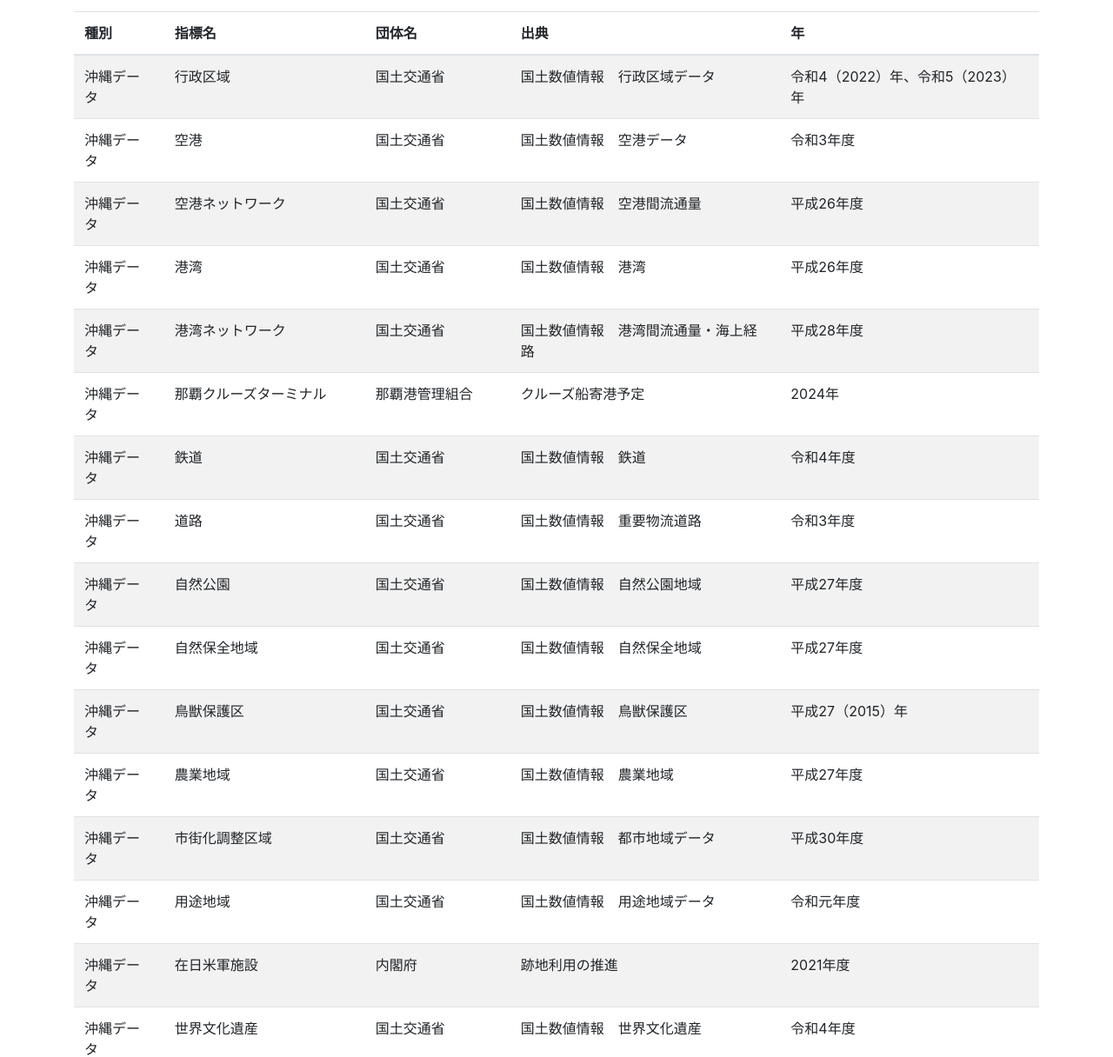
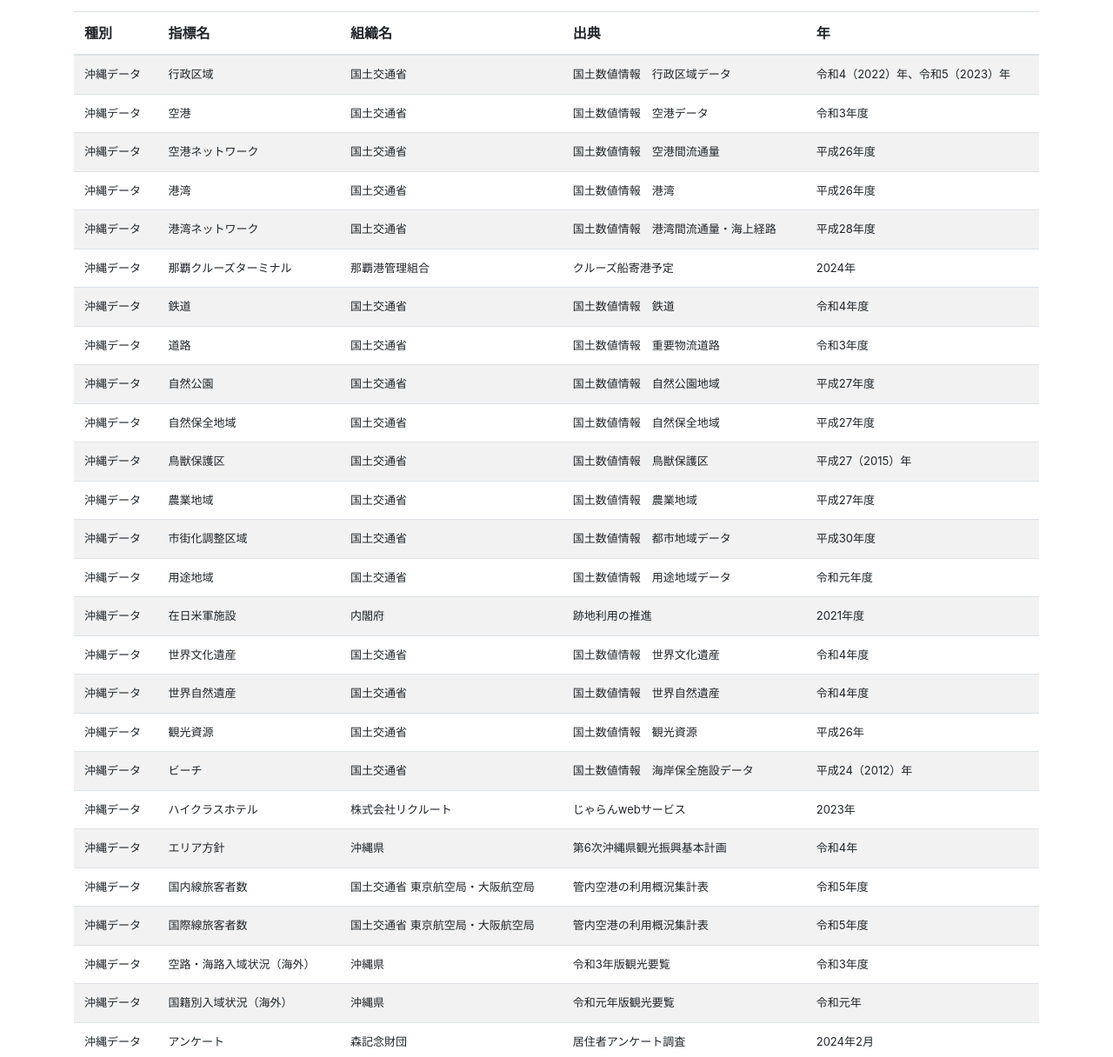
Before and after one commit to nyamato-mmf/source, a plain HTML site: page index.html in a window 1280 px wide. Shown: the part 99-1315 px from the top of the page at 87% size. Drawn offline with nearby package versions, Linux system fonts and the light colour scheme.

Commit message:
source updated

```diff
--- a/csv/source.csv
+++ b/csv/source.csv
@@ -20,5 +20,8 @@
 沖縄データ,ビーチ,国土交通省,国土数値情報　海岸保全施設データ,平成24（2012）年
 沖縄データ,ハイクラスホテル,株式会社リクルート,じゃらんwebサービス,2023年
 沖縄データ,エリア方針,沖縄県,第6次沖縄県観光振興基本計画,令和4年
+沖縄データ,国内線旅客者数,国土交通省 東京航空局・大阪航空局,管内空港の利用概況集計表,令和5年度
+沖縄データ,国際線旅客者数,国土交通省 東京航空局・大阪航空局,管内空港の利用概況集計表,令和5年度
 沖縄データ,空路・海路入域状況（海外）,沖縄県,令和3年版観光要覧,令和3年度
 沖縄データ,国籍別入域状況（海外）,沖縄県,令和元年版観光要覧,令和元年
+沖縄データ,アンケート,森記念財団,居住者アンケート調査,2024年2月
--- a/index.html
+++ b/index.html
@@ -9,6 +9,15 @@
     <link href="https://stackpath.bootstrapcdn.com/bootstrap/4.5.2/css/bootstrap.min.css" rel="stylesheet">
     <!-- jQuery -->
     <script src="https://code.jquery.com/jquery-3.5.1.min.js"></script>
+
+    <style>
+      body{
+        margin-bottom: 50px;
+      }
+      tbody {
+        font-size: 13px;
+      }
+    </style>
 </head>
 <body>
 
@@ -19,7 +28,7 @@
       <tr>
         <th>種別</th>
         <th>指標名</th>
-        <th>団体名</th>
+        <th>組織名</th>
         <th>出典</th>
         <th>年</th>
       </tr>
```
